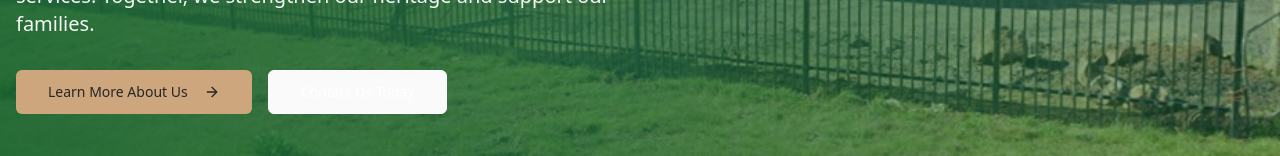
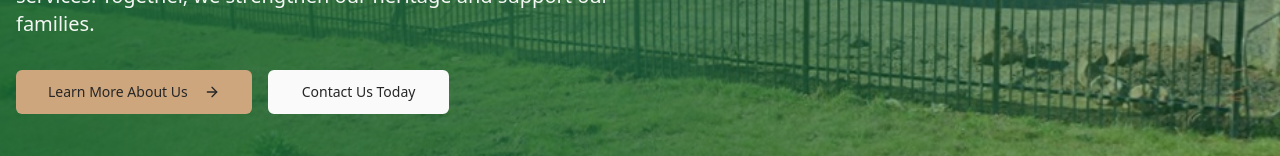
Before and after one commit to fes-reshid/oromo-resource-center, a React (Vite) app: page / in a window 1280 px wide. Shown: the part 499-655 px from the top of the page. Built offline with nearby package versions, Linux system fonts and the light colour scheme.

Commit message:
Fix "Contact Us Today" button

```diff
--- a/src/components/Hero.tsx
+++ b/src/components/Hero.tsx
@@ -45,8 +45,8 @@ const Hero = () => {
             </Button>
             <Button
               size="lg"
-              variant="outline"
-              className="border-primary-foreground text-primary-foreground hover:bg-primary-foreground hover:text-primary"
+              variant="default"
+              className="bg-background text-foreground border-2 border-background hover:bg-background/90"
               onClick={() => {
                 document.getElementById('contact')?.scrollIntoView({ behavior: 'smooth' });
               }}
```
